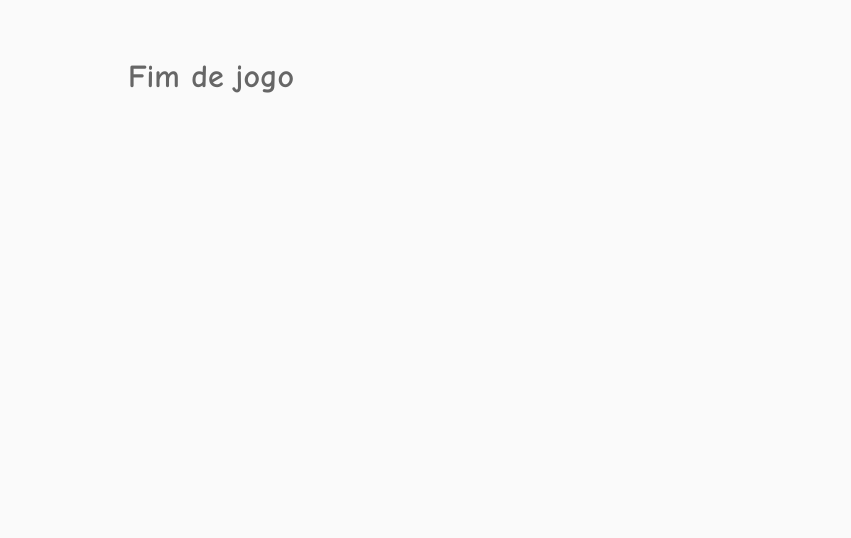
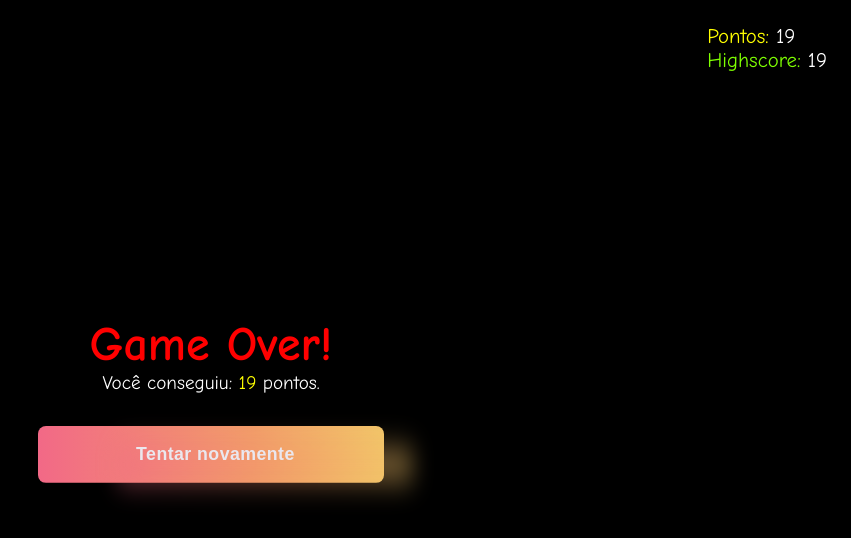
Before and after one commit to rachzy/dino-game, a plain HTML site: page index.html in a window 1280 px wide. Shown: the whole page, without its empty margins (429-1280 px from the left). Drawn offline with Linux system fonts and the light colour scheme.

Commit message:
realiza alterações no game

```diff
--- /dev/null
+++ b/assets/botao-gay.css
@@ -0,0 +1,132 @@
+/* -
+-*-~*~-*-*-~*~-*-*-~*~* |
+●▬▬▬▬▬▬▬๑۩۩๑▬▬▬▬▬▬▬●
+Made by ~
+Areal Alien ❥ 雷克斯
+●▬▬▬▬▬▬▬▬▬▬▬▬▬▬▬▬▬▬▬●
+──────▄▀▄─────▄▀▄
+─────▄█░░▀▀▀▀▀░░█▄
+─▄▄──█░░░░░░░░░░░█──▄▄
+█▄▄█─█░░▀░░┬░░▀░░█─█▄▄█
+-*-~*~-*-*-~*~-*-*-~*~* |
+- */
+:root {
+  --background: 266, 16%, 92%;
+  --text-primary: 0, 0%, 0%;
+  /* Colors */
+  --black: 0, 0%, 0%;
+  --white: 0, 0%, 100%;
+  --red: 347, 84%, 68%;
+  --orange: 23, 84%, 68%;
+  --yellow: 52, 84%, 68%;
+  --green: 114, 84%, 68%;
+  --teal: 163, 84%, 68%;
+  --blue: 219, 84%, 68%;
+  --purple: 279, 84%, 68%;
+  --pink: 312, 84%, 68%;
+  /* Gradients */
+  --gradient: linear-gradient(
+    90deg,
+    hsla(var(--red), 1) 0%,
+    hsla(var(--orange), 1) 12.5%,
+    hsla(var(--yellow), 1) 25%,
+    hsla(var(--green), 1) 37.5%,
+    hsla(var(--teal), 1) 50%,
+    hsla(var(--blue), 1) 62.5%,
+    hsla(var(--blue), 1) 75%,
+    hsla(var(--purple), 1) 87.5%,
+    hsla(var(--pink), 1) 100%
+  );
+  /* Sizes */
+  --paragraph: 1.11rem;
+  /* misc */
+  --transition-main: 0.175, 0.685, 0.32;
+  /* Fonts */
+  --font-main: "Poppins";
+}
+*,
+*::before,
+*::after {
+  box-sizing: inherit;
+}
+
+/* Button */
+button {
+  padding: 0.8em 1.2em;
+  background-color: var(--background);
+  font-size: var(--paragraph);
+  cursor: pointer;
+  outline: none;
+
+  width: fit-content;
+  font-weight: bold;
+
+  outline: none;
+}
+button:focus {
+  box-shadow: 0 0 0 2px hsl(var(--black)), 0 0 0 3px hsl(var(--white));
+  border: 1px solid transparent;
+}
+.button,
+.btn-secondary {
+  margin: 0;
+  margin-top: 4vh;
+  width: 100%;
+  position: relative;
+  padding: 1em 5em;
+  letter-spacing: 0.025em;
+  color: hsl(var(--background));
+  font-size: var(--paragraph);
+  background: var(--gradient);
+  background-size: 500%;
+  border-radius: 1vh;
+  border: none;
+  transform: scaleX(1);
+  transition: transform 0.3s cubic-bezier(var(--transition-main), 1.275),
+    filter 0.3s cubic-bezier(var(--transition-main), 1.275),
+    bottom 0.3s cubic-bezier(var(--transition-main), 1.275),
+    background-position 7.5s cubic-bezier(var(--transition-main), 0.955);
+}
+.button {
+  transition: transform 0.3s cubic-bezier(var(--transition-main), 1.275),
+    bottom 0.3s cubic-bezier(var(--transition-main), 1.275),
+    background-position 17.5s cubic-bezier(var(--transition-main), 0.955);
+}
+.button,
+.button .btn-secondary {
+  bottom: 0;
+  background-position: 0 50%;
+}
+.button .btn-secondary {
+  left: 0;
+  width: 80%;
+  position: absolute;
+  filter: blur(1rem);
+  transform: scale3d(0.65, 0.95, 1);
+  transition: transform 0.3s cubic-bezier(var(--transition-main), 1.275),
+    filter 0.3s cubic-bezier(var(--transition-main), 1.275),
+    bottom 0.3s cubic-bezier(var(--transition-main), 1.275),
+    background-position 7.5s cubic-bezier(var(--transition-main), 0.955),
+    opacity 3s cubic-bezier(var(--transition-main), 1.275);
+  opacity: 0.5;
+  z-index: -1;
+}
+.button:focus {
+  outline: none;
+}
+.button:hover {
+  bottom: 2px;
+  transform: scale3d(1.1, 1.1, 1);
+  background-position: 100% 50%;
+  outline: none;
+}
+.btn-secondary,
+.button:hover .btn-secondary {
+  bottom: -5px;
+  background-position: 100% 50%;
+  filter: blur(1.6rem);
+  opacity: 0.8;
+}
+.button ion-icon {
+  margin: 0 0.5em 0.075em 0;
+}
--- a/assets/main.js
+++ b/assets/main.js
@@ -1,20 +1,29 @@
 const background = document.querySelector(".background");
-const myBody = document.querySelector(".body");
 const dino = document.querySelector(".dino");
+const gameOverWrapper = document.querySelector(".game-over-wrapper");
+const mainFrame = document.querySelector("#mainframe");
+const scoreLabel = document.querySelector("#score");
+const currentScoreLabel = document.querySelector("#current-score");
+const highscoreLabel = document.querySelector("#highscore");
+const btnTentarNovamente = document.querySelector("#btn-tentar-novamente");
+
+let score = 0;
+let highSchore = 0;
+
+let gameOver = false;
 
 //clássica de verificação
 let isJumping = false;
 
 //position Y do Dino
-let positionZero = 50;
+let positionZero = 30;
 //listener do botão solto
 document.addEventListener("keydown", myKeyUp);
 
-myBody.onclick = () => jump();
+document.body.onclick = () => jump();
 
 //function de handle dos botões do teclado
 function myKeyUp(e) {
-  console.log(e.key + ", " + e.keyCode);
   if (e.keyCode == 32) {
     console.log("\n espaço");
     if (!isJumping) {
@@ -27,12 +36,12 @@ function jump() {
   isJumping = true;
 
   let upInterval = setInterval(() => {
-    if (positionZero > 75) {
+    if (positionZero > 55) {
       clearInterval(upInterval);
       let downInterval = setInterval(() => {
-        if (positionZero <= 50) {
+        if (positionZero <= 30) {
           clearInterval(downInterval);
-          positionZero = 50;
+          positionZero = 30;
           isJumping = false;
         } else {
           positionZero -= 1;
@@ -55,23 +64,48 @@ function createCactus() {
   cactus.classList.add("cactus");
   cactus.style.left = cactusPos + "px";
 
-  myBody.appendChild(cactus);
+  document.body.appendChild(cactus);
 
   let leftInterval = setInterval(() => {
-    if (cactusPos < -60) {
-      myBody.removeChild(cactus);
-      clearInterval(leftInterval);
-    } else if (cactusPos > 0 && cactusPos < 60 && positionZero < 60) {
+    if (gameOver) return clearInterval(leftInterval);
+    score += 0.1;
+    currentScoreLabel.textContent = Math.floor(score);
+
+    if (cactus < -60) {
+      document.body.removeChild(cactus);
+      return clearInterval(leftInterval);
+    }
+
+    if (cactusPos > 0 && cactusPos < 40 && positionZero < 40) {
       //colisão e gameover
       clearInterval(leftInterval);
       clearTimeout(createCactus);
-      document.body.innerHTML = "<h1 class='game-over'>Fim de jogo</h1>";
-    } else {
-      cactusPos -= 10;
-      cactus.style.left = cactusPos + "px";
+      document.body.classList.add("game-over");
+      scoreLabel.textContent = Math.floor(score);
+      gameOver = true;
+
+      highSchore = Math.max(highSchore, score);
+      return (highscoreLabel.textContent = Math.floor(highSchore));
     }
+
+    cactusPos -= 10;
+    cactus.style.left = cactusPos + "px";
   }, 20);
+
+  if (gameOver) return;
 
   setTimeout(createCactus, randomTime);
 }
 createCactus();
+
+btnTentarNovamente.addEventListener("click", () => {
+  const cactus = document.querySelectorAll(".cactus");
+
+  cactus.forEach((cact) => (cact.style.display = "none"));
+
+  gameOver = false;
+  score = 0;
+
+  createCactus();
+  document.body.classList.remove("game-over");
+});
--- a/assets/style.css
+++ b/assets/style.css
@@ -1,40 +1,82 @@
+* {
+  margin: 0;
+  padding: 0;
+  color: white;
+}
+
 html,
 body {
-  background-color: #fafafa;
+  background-color: #000000;
   font-family: "Comic Sans MS", "Comic Sans", cursive;
   overflow: hidden;
   overflow-y: hidden !important; /* Hide vertical scrollbar */
   overflow-x: hidden !important; /* Hide horizontal scrollbar */
 }
 
+body.game-over div.game-over-wrapper {
+  display: flex;
+}
+
+body.game-over .cactus {
+  display: none;
+}
+
+body.game-over div#mainframe {
+  display: none;
+}
+
 .dino {
-  background-image: url(../assets/dino.png);
+  background-image: url(../assets/game/dino.png);
   background-size: cover;
   width: 60px;
   height: 60px;
   /* background-color: cadetblue; */
   position: absolute;
-  bottom: 50%;
+  bottom: 30%;
 }
 
 .cactus {
-  background-image: url(../assets/cactus.png);
+  background-image: url(../assets/game/cactus.png);
   position: absolute;
   width: 60px;
   height: 60px;
   /* background-color: green; */
-  bottom: 50%;
+  bottom: 30%;
 }
 
-.game-over {
-  text-align: center;
-  color: #666666;
-  margin-top: 50px;
+div.game-over-wrapper {
+  display: none;
+  flex-direction: column;
+
+  justify-content: center;
+  align-items: center;
+
+  width: 100vw;
+  height: 100vh;
+
+  position: absolute;
+}
+
+div.game-over-wrapper h1 {
+  color: red;
+  font-size: 3rem;
+}
+
+div.game-over-wrapper p {
+  font-size: 1.2rem;
+}
+
+div.game-over-wrapper span#score {
+  color: yellow;
+}
+
+div.game-over-wrapper button {
+  width: fit-content;
 }
 
 @keyframes slideRight {
   from {
-    background-position: 70000%;
+    background-position: -70000%;
   }
   to {
     background-position: 0;
@@ -43,10 +85,23 @@ body {
 
 .background {
   position: absolute;
-  bottom: 50%;
-  background-image: url(../assets/background.png);
+  width: 100%;
+  height: 70vh;
+
+  background-attachment: fixed;
+  background-image: url("../assets/game/background.jpg");
+  animation: slideRight 600s infinite linear;
   background-repeat: repeat-x;
-  animation: slideRight 600s infinite linear;
-  width: 100%;
-  height: 200px;
 }
+
+div.scores {
+  position: absolute;
+
+  right: 0;
+  margin: 3vh;
+  z-index: 999;
+}
+
+div.scores p {
+  font-size: 1.3rem;
+}
--- a/index.html
+++ b/index.html
@@ -1,26 +1,58 @@
 <!DOCTYPE html>
 <html lang="pt-BR">
-<head>
-    <meta charset="UTF-8">
-    <meta name="viewport" content="width=device-width, initial-scale=1.0">
+  <head>
+    <meta charset="UTF-8" />
+    <meta name="viewport" content="width=device-width, initial-scale=1.0" />
     <title>Jogo do Dino</title>
 
     <!-- icones -->
-    <link rel="apple-touch-icon" sizes="180x180" href="assets/icons/apple-touch-icon.png">
-    <link rel="icon" type="image/png" sizes="32x32" href="assets/icons/favicon-32x32.png">
-    <link rel="icon" type="image/png" sizes="16x16" href="assets/icons/favicon-16x16.png">
-    <link rel="manifest" href="assets/icons/site.webmanifest">
-    <meta name="msapplication-TileColor" content="#da532c">
-    <meta name="theme-color" content="#ffffff">
+    <link
+      rel="apple-touch-icon"
+      sizes="180x180"
+      href="assets/icons/apple-touch-icon.png"
+    />
+    <link
+      rel="icon"
+      type="image/png"
+      sizes="32x32"
+      href="assets/icons/favicon-32x32.png"
+    />
+    <link
+      rel="icon"
+      type="image/png"
+      sizes="16x16"
+      href="assets/icons/favicon-16x16.png"
+    />
+    <link rel="manifest" href="./assets/icons/site.webmanifest" />
+    <meta name="msapplication-TileColor" content="#da532c" />
+    <meta name="theme-color" content="#ffffff" />
 
-
-    <link rel="stylesheet" href="assets/style.css">
-</head>
-<body class="body">
-    <div class="background">
-
+    <link rel="stylesheet" href="./assets/style.css" />
+    <link rel="stylesheet" href="./assets/botao-gay.css" />
+  </head>
+  <body>
+    <div class="scores">
+      <p>
+        <span style="color: yellow">Pontos:</span>
+        <span id="current-score">0</span>
+      </p>
+      <p>
+        <span style="color: chartreuse">Highscore:</span>
+        <span id="highscore">0</span>
+      </p>
     </div>
-    <div class="dino"></div>
+    <div class="game-over-wrapper">
+      <h1>Game Over!</h1>
+      <p>Você conseguiu: <span id="score"></span> pontos.</p>
+      <button id="btn-tentar-novamente" type="button" class="button btn-primary flexbox">
+        <ion-icon name="folder-open-outline"></ion-icon> Tentar novamente
+        <div class="btn-secondary"></div>
+      </button>
+    </div>
+    <div id="mainframe">
+      <div class="background"></div>
+      <div class="dino"></div>
+    </div>
     <script defer src="assets/main.js"></script>
-</body>
+  </body>
 </html>
```
Also changed, not shown: assets/background.png (deleted), assets/game/background.jpg (added), assets/game/cactus.png (renamed from assets/cactus.png), assets/game/dino.png (renamed from assets/dino.png).
